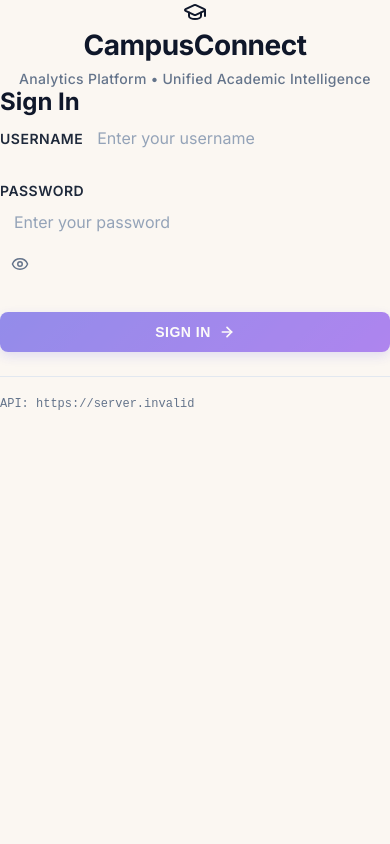
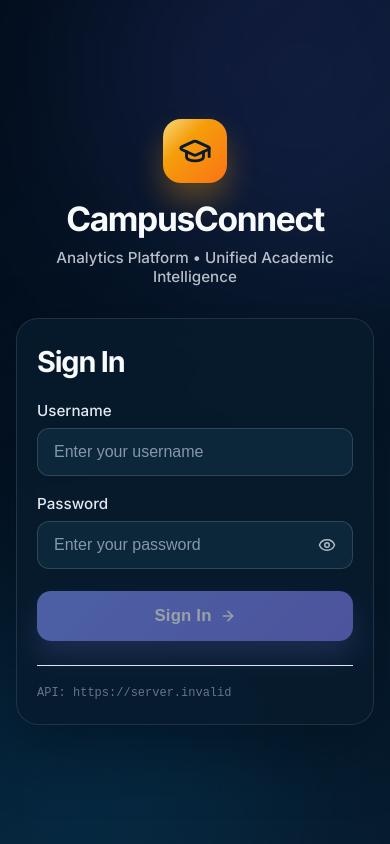
Before and after one commit to vishnukancharla00-spec/campusconnectAI, a React (Vite) app in the folder frontend/: page / in a window 390 px wide. Built offline with nearby package versions, Linux system fonts and the light colour scheme; no server answers.

Commit message:
Update login styles to match the polished modern mockup and keep the existing auth behavior intact

```diff
--- a/frontend/src/components/Login.css
+++ b/frontend/src/components/Login.css
@@ -1,363 +1,263 @@
-/* Login Page Styles */
+/* Modern CampusConnect Login Styles */
 
-.login-container {
+.login-page {
   min-height: 100vh;
   display: flex;
   align-items: center;
   justify-content: center;
-  padding: 1.5rem;
+  padding: 24px;
+  background: linear-gradient(135deg, #020d1b 0%, #071b2d 100%);
   position: relative;
-  background: linear-gradient(135deg, #faf9f7 0%, #f5f3f0 100%);
   overflow: hidden;
 }
 
-/* Subtle background elements */
-.login-bg-gradient {
+.login-page::before,
+.login-page::after {
+  content: '';
   position: absolute;
-  inset: 0;
+  border-radius: 50%;
   pointer-events: none;
+  filter: blur(90px);
 }
 
-.login-bg-gradient::before {
-  content: '';
-  position: absolute;
-  top: -50%;
-  right: -10%;
-  width: 500px;
-  height: 500px;
-  background: radial-gradient(circle, rgba(79, 70, 229, 0.04) 0%, transparent 70%);
-  border-radius: 50%;
+.login-page::before {
+  width: 420px;
+  height: 420px;
+  background: rgba(99, 102, 241, 0.14);
+  top: -140px;
+  right: -120px;
 }
 
-.login-bg-gradient::after {
-  content: '';
-  position: absolute;
-  bottom: -20%;
-  left: -10%;
-  width: 400px;
-  height: 400px;
-  background: radial-gradient(circle, rgba(99, 102, 241, 0.03) 0%, transparent 70%);
-  border-radius: 50%;
+.login-page::after {
+  width: 420px;
+  height: 420px;
+  background: rgba(14, 165, 233, 0.12);
+  bottom: -170px;
+  left: -140px;
 }
 
-/* Main wrapper */
-.login-wrapper {
+.login-shell {
   position: relative;
-  z-index: 10;
+  z-index: 1;
   width: 100%;
-  max-width: 420px;
-  display: flex;
-  flex-direction: column;
-  gap: 2rem;
+  max-width: 440px;
 }
 
-/* Header Section */
 .login-header {
   text-align: center;
-  animation: fadeInDown 0.6s ease-out;
+  margin-bottom: 32px;
 }
 
-.login-logo {
+.login-badge {
   display: inline-flex;
   align-items: center;
   justify-content: center;
-  width: 56px;
-  height: 56px;
-  margin: 0 auto 1rem;
-  background: linear-gradient(135deg, #4f46e5 0%, #7c3aed 100%);
-  border-radius: 14px;
-  box-shadow: 0 4px 20px rgba(79, 70, 229, 0.15);
-  animation: scaleIn 0.6s ease-out 0.1s both;
+  width: 64px;
+  height: 64px;
+  margin-bottom: 18px;
+  border-radius: 18px;
+  background: linear-gradient(135deg, #f7d97a 0%, #f59e0b 35%, #f97316 100%);
+  box-shadow: 0 18px 30px rgba(245, 158, 11, 0.32);
 }
 
-.login-logo-icon {
-  width: 28px;
-  height: 28px;
-  color: white;
+.login-badge-icon {
+  width: 34px;
+  height: 34px;
+  color: #071b2d;
 }
 
 .login-title {
-  font-size: 2rem;
+  margin: 0;
+  font-size: clamp(2.1rem, 4vw, 3rem);
+  line-height: 1.1;
   font-weight: 700;
-  color: #0f172a;
-  letter-spacing: -0.5px;
-  margin-bottom: 0.5rem;
+  letter-spacing: -0.04em;
+  color: #f8fafc;
 }
 
 .login-subtitle {
-  font-size: 0.875rem;
-  color: #64748b;
+  margin: 10px 0 0;
+  font-size: 0.95rem;
+  color: rgba(226, 232, 240, 0.8);
   font-weight: 500;
-  letter-spacing: 0.3px;
 }
 
-/* Form Section */
-.login-form-section {
-  background: white;
-  border: 1px solid #e2e8f0;
-  border-radius: 12px;
-  padding: 2rem;
-  box-shadow: 0 1px 3px rgba(15, 23, 42, 0.06), 0 4px 16px rgba(15, 23, 42, 0.04);
-  animation: fadeInUp 0.6s ease-out;
+.login-card {
+  background: rgba(7, 27, 45, 0.9);
+  border: 1px solid rgba(148, 163, 184, 0.18);
+  border-radius: 26px;
+  box-shadow: 0 24px 60px rgba(2, 13, 27, 0.52);
+  padding: 30px 28px 24px;
+  backdrop-filter: blur(10px);
 }
 
-/* Form Header */
-.login-form-header {
-  margin-bottom: 1.5rem;
+.login-card-title {
+  margin: 0 0 22px;
+  font-size: 2rem;
+  line-height: 1.2;
+  font-weight: 700;
+  letter-spacing: -0.04em;
+  color: #f8fafc;
 }
 
-.login-form-title {
-  font-size: 1.5rem;
-  font-weight: 600;
-  color: #0f172a;
-  margin-bottom: 0.25rem;
-}
-
-.login-form-description {
-  font-size: 0.875rem;
-  color: #64748b;
-}
-
-/* Error Message */
 .login-error-message {
   display: flex;
   align-items: flex-start;
-  gap: 0.75rem;
-  margin-bottom: 1.5rem;
-  padding: 1rem;
-  background-color: #fef2f2;
-  border: 1px solid #fecaca;
-  border-radius: 10px;
-  animation: slideInDown 0.3s ease-out;
+  gap: 10px;
+  margin-bottom: 18px;
+  padding: 12px 14px;
+  border-radius: 12px;
+  border: 1px solid rgba(248, 113, 113, 0.35);
+  background: rgba(127, 29, 29, 0.18);
+  color: #fecaca;
 }
 
 .login-error-icon {
-  width: 20px;
-  height: 20px;
-  color: #dc2626;
+  width: 18px;
+  height: 18px;
   flex-shrink: 0;
   margin-top: 2px;
+  color: #fca5a5;
 }
 
 .login-error-message p {
-  font-size: 0.875rem;
-  color: #991b1b;
   margin: 0;
-  line-height: 1.4;
+  font-size: 0.9rem;
+  line-height: 1.45;
 }
 
-/* Form */
 .login-form {
   display: flex;
   flex-direction: column;
-  gap: 1.25rem;
-  margin-bottom: 1.5rem;
+  gap: 18px;
 }
 
-/* Form Group */
-.login-form-group {
+.login-field-group {
   display: flex;
   flex-direction: column;
-  gap: 0.5rem;
+  gap: 8px;
 }
 
 .login-label {
-  font-size: 0.875rem;
-  font-weight: 600;
-  color: #1e293b;
-  text-transform: uppercase;
-  letter-spacing: 0.5px;
+  font-size: 0.95rem;
+  font-weight: 500;
+  color: #e2e8f0;
 }
 
-/* Input Wrapper */
-.login-input-wrapper {
-  position: relative;
-  display: flex;
-  align-items: center;
-  border: 1px solid #e2e8f0;
-  border-radius: 8px;
-  background: #f8fafc;
-  transition: all 0.2s ease;
-  overflow: hidden;
-}
-
-.login-input-wrapper.focused {
-  border-color: #4f46e5;
-  background: white;
-  box-shadow: 0 0 0 3px rgba(79, 70, 229, 0.08);
-}
-
-.login-input-wrapper:has(input:disabled) {
-  background: #f1f5f9;
-  cursor: not-allowed;
-  opacity: 0.6;
-}
-
-/* Input Field */
 .login-input {
-  flex: 1;
-  padding: 0.875rem 1rem;
-  border: none;
-  background: transparent;
-  font-size: 0.95rem;
-  color: #0f172a;
-  font-family: inherit;
+  width: 100%;
+  height: 52px;
+  padding: 0 16px;
+  border-radius: 12px;
+  border: 1px solid rgba(148, 163, 184, 0.25);
+  background: rgba(15, 43, 61, 0.85);
+  color: #f8fafc;
+  font-size: 1rem;
   outline: none;
+  transition: border-color 0.2s ease, box-shadow 0.2s ease, background 0.2s ease;
 }
 
 .login-input::placeholder {
-  color: #94a3b8;
+  color: rgba(148, 163, 184, 0.9);
+}
+
+.login-input:hover:not(:disabled) {
+  border-color: rgba(148, 163, 184, 0.42);
+}
+
+.login-input:focus {
+  border-color: rgba(96, 165, 250, 0.9);
+  box-shadow: 0 0 0 4px rgba(96, 165, 250, 0.14);
+  background: rgba(15, 43, 61, 0.95);
 }
 
 .login-input:disabled {
   cursor: not-allowed;
-  color: #64748b;
+  opacity: 0.7;
 }
 
-/* Password Toggle Button */
+.login-password-wrap {
+  position: relative;
+}
+
+.login-password-wrap .login-input {
+  padding-right: 46px;
+}
+
 .login-password-toggle {
-  display: flex;
+  position: absolute;
+  right: 10px;
+  top: 50%;
+  transform: translateY(-50%);
+  display: inline-flex;
   align-items: center;
   justify-content: center;
-  width: 40px;
-  height: 40px;
-  padding: 0;
+  width: 32px;
+  height: 32px;
+  border: none;
+  border-radius: 8px;
   background: transparent;
-  border: none;
+  color: rgba(203, 213, 225, 0.85);
   cursor: pointer;
-  color: #64748b;
-  transition: color 0.2s ease;
-  flex-shrink: 0;
+  transition: color 0.2s ease, background 0.2s ease;
 }
 
-.login-password-toggle:hover:not(:disabled) {
-  color: #475569;
+.login-password-toggle:hover {
+  color: #f8fafc;
+  background: rgba(148, 163, 184, 0.08);
 }
 
-.login-password-toggle:disabled {
-  cursor: not-allowed;
-  opacity: 0.5;
+.login-password-toggle:focus-visible {
+  outline: none;
+  box-shadow: 0 0 0 2px rgba(96, 165, 250, 0.7);
 }
 
-.login-password-icon {
-  width: 20px;
-  height: 20px;
-}
-
-/* Submit Button */
 .login-submit-btn {
   display: flex;
   align-items: center;
   justify-content: center;
-  gap: 0.5rem;
-  padding: 0.875rem 1.5rem;
-  background: linear-gradient(135deg, #4f46e5 0%, #7c3aed 100%);
-  color: white;
-  font-size: 0.95rem;
-  font-weight: 600;
+  gap: 8px;
+  width: 100%;
+  height: 52px;
+  margin-top: 4px;
   border: none;
-  border-radius: 8px;
+  border-radius: 14px;
+  background: linear-gradient(135deg, #7b8ff5 0%, #7b7ae8 100%);
+  color: #f8fafc;
+  font-size: 1.05rem;
+  font-weight: 700;
+  letter-spacing: 0.01em;
   cursor: pointer;
-  transition: all 0.2s ease;
-  box-shadow: 0 4px 12px rgba(79, 70, 229, 0.25);
-  outline: none;
-  text-transform: uppercase;
-  letter-spacing: 0.5px;
-  margin-top: 0.5rem;
+  box-shadow: 0 16px 28px rgba(123, 122, 232, 0.3);
+  transition: transform 0.2s ease, box-shadow 0.2s ease, opacity 0.2s ease;
 }
 
 .login-submit-btn:hover:not(:disabled) {
-  background: linear-gradient(135deg, #6366f1 0%, #8b5cf6 100%);
-  box-shadow: 0 6px 16px rgba(79, 70, 229, 0.35);
   transform: translateY(-1px);
+  box-shadow: 0 18px 32px rgba(123, 122, 232, 0.38);
 }
 
 .login-submit-btn:active:not(:disabled) {
   transform: translateY(0);
-  box-shadow: 0 2px 8px rgba(79, 70, 229, 0.2);
 }
 
 .login-submit-btn:disabled {
+  opacity: 0.6;
   cursor: not-allowed;
-  opacity: 0.6;
 }
 
 .login-submit-btn:focus-visible {
-  outline: 2px solid #4f46e5;
-  outline-offset: 2px;
+  outline: none;
+  box-shadow: 0 0 0 4px rgba(123, 122, 232, 0.2), 0 16px 28px rgba(123, 122, 232, 0.3);
 }
 
-.login-submit-icon {
-  width: 18px;
-  height: 18px;
-  transition: transform 0.2s ease;
-}
-
-.login-submit-btn:hover:not(:disabled) .login-submit-icon {
-  transform: translateX(2px);
-}
-
-/* Loading Spinner */
 .login-spinner {
   width: 18px;
   height: 18px;
-  border: 2px solid rgba(255, 255, 255, 0.3);
-  border-top-color: white;
   border-radius: 50%;
+  border: 2px solid rgba(255, 255, 255, 0.32);
+  border-top-color: #ffffff;
   animation: spin 0.8s linear infinite;
-}
-
-/* Footer Text */
-.login-footer-text {
-  font-size: 0.75rem;
-  color: #94a3b8;
-  text-align: center;
-  margin-top: 1rem;
-}
-
-/* Animations */
-@keyframes fadeInDown {
-  from {
-    opacity: 0;
-    transform: translateY(-20px);
-  }
-  to {
-    opacity: 1;
-    transform: translateY(0);
-  }
-}
-
-@keyframes fadeInUp {
-  from {
-    opacity: 0;
-    transform: translateY(20px);
-  }
-  to {
-    opacity: 1;
-    transform: translateY(0);
-  }
-}
-
-@keyframes scaleIn {
-  from {
-    opacity: 0;
-    transform: scale(0.8);
-  }
-  to {
-    opacity: 1;
-    transform: scale(1);
-  }
-}
-
-@keyframes slideInDown {
-  from {
-    opacity: 0;
-    transform: translateY(-10px);
-  }
-  to {
-    opacity: 1;
-    transform: translateY(0);
-  }
 }
 
 @keyframes spin {
@@ -366,129 +266,38 @@
   }
 }
 
-/* Responsive Design */
-@media (max-width: 640px) {
-  .login-container {
-    padding: 1rem;
+@media (max-width: 480px) {
+  .login-page {
+    padding: 16px;
   }
 
-  .login-wrapper {
-    gap: 1.5rem;
+  .login-shell {
+    max-width: 100%;
   }
 
-  .login-title {
-    font-size: 1.75rem;
+  .login-card {
+    padding: 26px 20px 20px;
+    border-radius: 22px;
   }
 
-  .login-form-section {
-    padding: 1.5rem;
+  .login-card-title {
+    font-size: 1.8rem;
   }
 
-  .login-form-title {
-    font-size: 1.25rem;
-  }
-
-  .login-logo {
-    width: 48px;
+  .login-input {
     height: 48px;
   }
 
-  .login-logo-icon {
-    width: 24px;
-    height: 24px;
-  }
-
-  .login-input {
-    padding: 0.75rem 0.875rem;
-    font-size: 16px; /* Prevents zoom on iOS */
-  }
-
   .login-submit-btn {
-    padding: 0.75rem 1.25rem;
-    font-size: 0.875rem;
+    height: 50px;
   }
 }
 
 @media (prefers-reduced-motion: reduce) {
-  .login-header,
-  .login-logo,
-  .login-form-section,
-  .login-error-message {
-    animation: none;
-  }
-
-  .login-input-wrapper,
-  .login-password-toggle,
-  .login-submit-btn,
-  .login-submit-icon {
-    transition: none;
-  }
-
-  .login-spinner {
-    animation: none;
-    border-top-color: white;
+  * {
+    animation-duration: 0.01ms !important;
+    animation-iteration-count: 1 !important;
+    transition-duration: 0.01ms !important;
+    scroll-behavior: auto !important;
   }
 }
-
-/* Dark mode support (optional) */
-@media (prefers-color-scheme: dark) {
-  .login-container {
-    background: linear-gradient(135deg, #0f172a 0%, #1a1f3a 100%);
-  }
-
-  .login-form-section {
-    background: #1e293b;
-    border-color: #334155;
-  }
-
-  .login-title {
-    color: #f1f5f9;
-  }
-
-  .login-subtitle {
-    color: #94a3b8;
-  }
-
-  .login-form-title {
-    color: #f1f5f9;
-  }
-
-  .login-form-description {
-    color: #94a3b8;
-  }
-
-  .login-label {
-    color: #cbd5e1;
-  }
-
-  .login-input-wrapper {
-    background: #0f172a;
-    border-color: #334155;
-  }
-
-  .login-input-wrapper.focused {
-    background: #1e293b;
-    border-color: #6366f1;
-  }
-
-  .login-input {
-    color: #f1f5f9;
-  }
-
-  .login-input::placeholder {
-    color: #64748b;
-  }
-
-  .login-error-message {
-    background-color: #7f1d1d;
-    border-color: #b91c1c;
-  }
-
-  .login-error-message p {
-    color: #fecaca;
-  }
-
-  .login-footer-text {
-    color: #64748b;
-  }
-}
```
